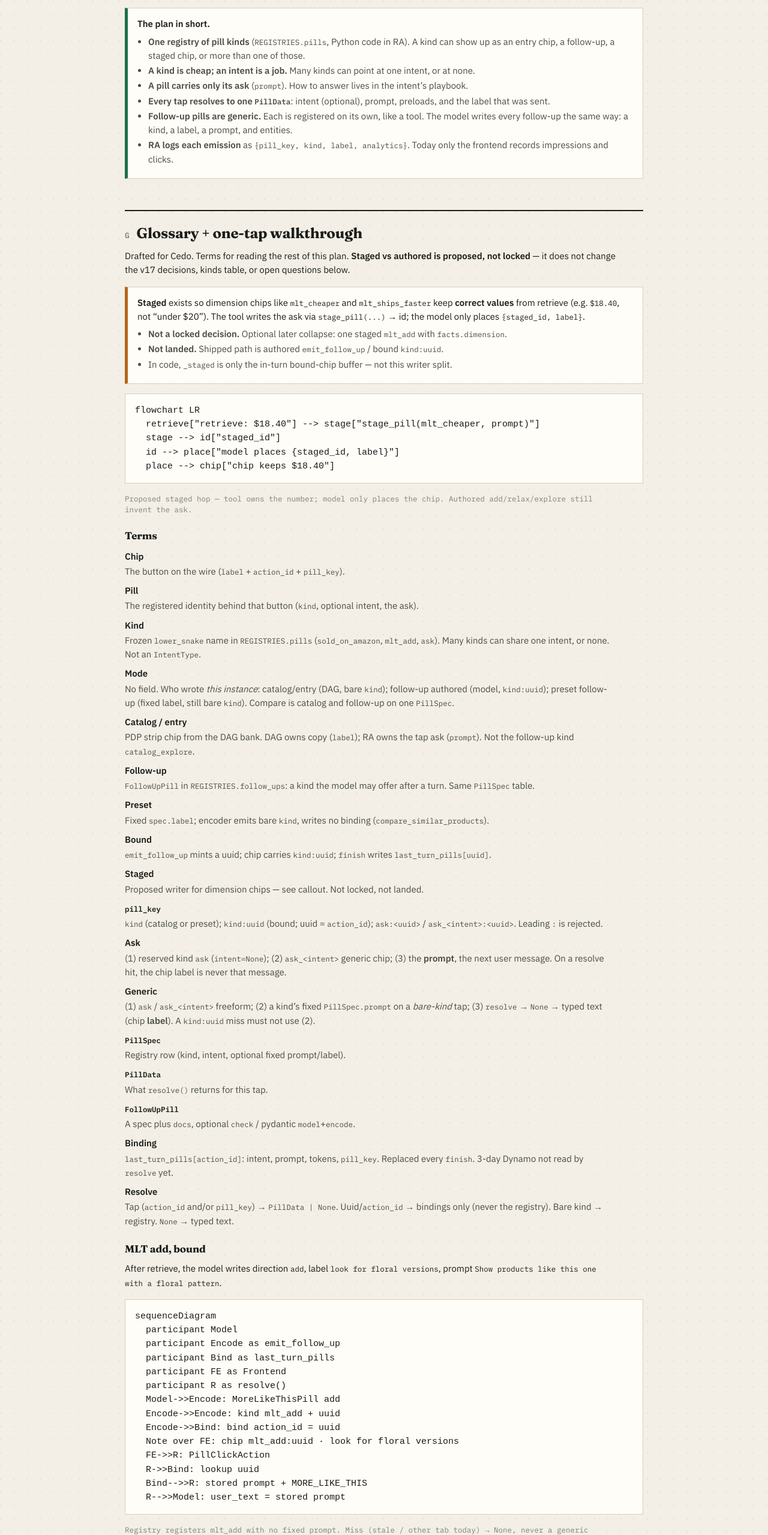
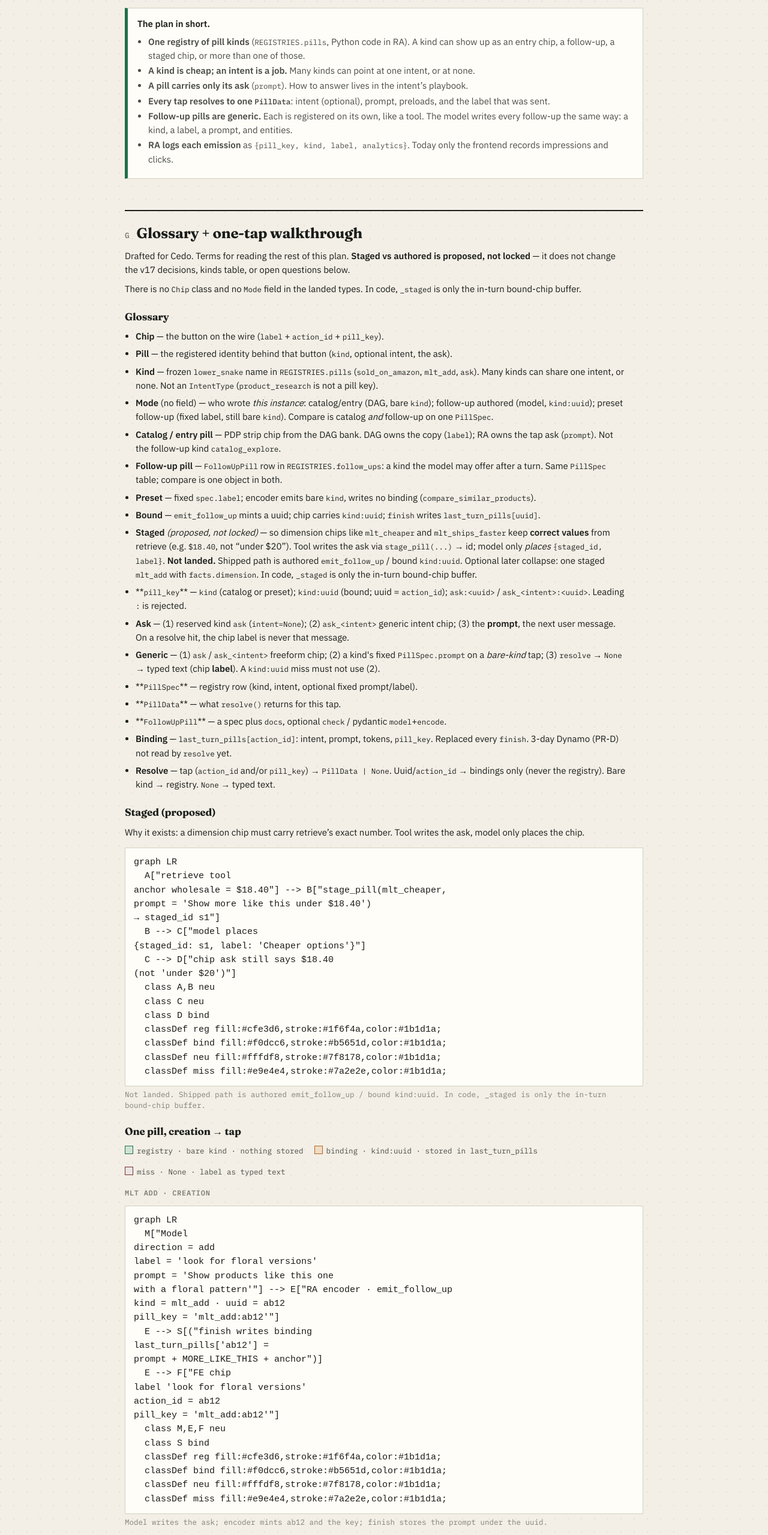
Before and after one commit to eric-tianran-li/ra-pill-glossary, a plain HTML site: page index.html in a window 1280 px wide. Shown: the part 241-2800 px from the top of the page at 60% size. Drawn offline with Linux system fonts and the light colour scheme; a script that the page names is missing.

Commit message:
Sync glossary bullets from store md; split walkthroughs into creation/tap/miss flows with example values

```diff
--- a/index.html
+++ b/index.html
@@ -12,6 +12,7 @@
   mermaid.initialize({
     startOnLoad: true,
     theme: "base",
+    flowchart: { htmlLabels: true, useMaxWidth: true, nodeSpacing: 28, rankSpacing: 36 },
     themeVariables: {
       primaryColor: "#cfe3d6",
       primaryTextColor: "#1b1d1a",
@@ -96,6 +97,17 @@
   dl.glossary dd { margin: 2px 0 0 0; color: var(--ink-2); max-width: 820px; }
   .cap { font: 500 12.5px/1.45 var(--mono); color: var(--ink-3); margin: 4px 0 18px; max-width: 820px; }
   .call.proposed { border-left-color: var(--front); }
+
+  .mm { margin: 14px 0 4px; background: #fffdf8; padding: 12px 14px; border: 1px solid var(--rule); overflow-x: auto; }
+  .mm .mermaid { margin: 0; background: transparent; padding: 0; border: 0; }
+  .legend { display: flex; gap: 18px; flex-wrap: wrap; font: 500 12.5px/1.4 var(--mono); color: var(--ink-2); margin: 10px 0 4px; }
+  .legend span::before { content: ""; display: inline-block; width: 12px; height: 12px; margin-right: 6px; vertical-align: -1px; border: 1.5px solid; }
+  .legend .reg::before { background: #cfe3d6; border-color: #1f6f4a; }
+  .legend .bind::before { background: #f0dcc6; border-color: #b5651d; }
+  .legend .miss::before { background: #e9e4e4; border-color: #7a2e2e; }
+  .flows { display: grid; grid-template-columns: 1fr; gap: 6px; }
+  h4 { font: 600 12px var(--mono); letter-spacing: .06em; text-transform: uppercase; color: var(--ink-3); margin: 18px 0 0; }
+  ul.gloss li { margin: 6px 0; color: var(--ink); }
 </style>
 </head>
 <body>
@@ -119,80 +131,120 @@
 
 <h2 id="glossary"><span class="n">G</span> Glossary + one-tap walkthrough</h2>
 <p>Drafted for Cedo. Terms for reading the rest of this plan. <strong>Staged vs authored is proposed, not locked</strong> — it does not change the v17 decisions, kinds table, or open questions below.</p>
+<p>There is no <code>Chip</code> class and no <code>Mode</code> field in the landed types. In code, <code>_staged</code> is only the in-turn bound-chip buffer.</p>
 
-<div class="call proposed">
-  <strong>Staged</strong> exists so dimension chips like <code>mlt_cheaper</code> and <code>mlt_ships_faster</code> keep <strong>correct values</strong> from retrieve (e.g. <code>$18.40</code>, not “under $20”). The tool writes the ask via <code>stage_pill(...)</code> → id; the model only places <code>{staged_id, label}</code>.
-  <ul class="tight">
-    <li><strong>Not a locked decision.</strong> Optional later collapse: one staged <code>mlt_add</code> with <code>facts.dimension</code>.</li>
-    <li><strong>Not landed.</strong> Shipped path is authored <code>emit_follow_up</code> / bound <code>kind:uuid</code>.</li>
-    <li>In code, <code>_staged</code> is only the in-turn bound-chip buffer — not this writer split.</li>
-  </ul>
-</div>
+<h3>Glossary</h3>
+<ul class="tight gloss">
+  <li><strong>Chip</strong> — the button on the wire (<code>label</code> + <code>action_id</code> + <code>pill_key</code>).</li>
+  <li><strong>Pill</strong> — the registered identity behind that button (<code>kind</code>, optional intent, the ask).</li>
+  <li><strong>Kind</strong> — frozen <code>lower_snake</code> name in <code>REGISTRIES.pills</code> (<code>sold_on_amazon</code>, <code>mlt_add</code>, <code>ask</code>). Many kinds can share one intent, or none. Not an <code>IntentType</code> (<code>product_research</code> is not a pill key).</li>
+  <li><strong>Mode</strong> (no field) — who wrote <em>this instance</em>: catalog/entry (DAG, bare <code>kind</code>); follow-up authored (model, <code>kind:uuid</code>); preset follow-up (fixed label, still bare <code>kind</code>). Compare is catalog <em>and</em> follow-up on one <code>PillSpec</code>.</li>
+  <li><strong>Catalog / entry pill</strong> — PDP strip chip from the DAG bank. DAG owns the copy (<code>label</code>); RA owns the tap ask (<code>prompt</code>). Not the follow-up kind <code>catalog_explore</code>.</li>
+  <li><strong>Follow-up pill</strong> — <code>FollowUpPill</code> row in <code>REGISTRIES.follow_ups</code>: a kind the model may offer after a turn. Same <code>PillSpec</code> table; compare is one object in both.</li>
+  <li><strong>Preset</strong> — fixed <code>spec.label</code>; encoder emits bare <code>kind</code>, writes no binding (<code>compare_similar_products</code>).</li>
+  <li><strong>Bound</strong> — <code>emit_follow_up</code> mints a uuid; chip carries <code>kind:uuid</code>; <code>finish</code> writes <code>last_turn_pills[uuid]</code>.</li>
+  <li><strong>Staged</strong> <em>(proposed, not locked)</em> — so dimension chips like <code>mlt_cheaper</code> and <code>mlt_ships_faster</code> keep <strong>correct values</strong> from retrieve (e.g. <code>$18.40</code>, not “under $20”). Tool writes the ask via <code>stage_pill(...)</code> → id; model only <em>places</em> <code>{staged_id, label}</code>. <strong>Not landed.</strong> Shipped path is authored <code>emit_follow_up</code> / bound <code>kind:uuid</code>. Optional later collapse: one staged <code>mlt_add</code> with <code>facts.dimension</code>. In code, <code>_staged</code> is only the in-turn bound-chip buffer.</li>
+  <li>**<code>pill_key</code>** — <code>kind</code> (catalog or preset); <code>kind:uuid</code> (bound; uuid = <code>action_id</code>); <code>ask:&lt;uuid&gt;</code> / <code>ask_&lt;intent&gt;:&lt;uuid&gt;</code>. Leading <code>:</code> is rejected.</li>
+  <li><strong>Ask</strong> — (1) reserved kind <code>ask</code> (<code>intent=None</code>); (2) <code>ask_&lt;intent&gt;</code> generic intent chip; (3) the <strong>prompt</strong>, the next user message. On a resolve hit, the chip label is never that message.</li>
+  <li><strong>Generic</strong> — (1) <code>ask</code> / <code>ask_&lt;intent&gt;</code> freeform chip; (2) a kind's fixed <code>PillSpec.prompt</code> on a <em>bare-kind</em> tap; (3) <code>resolve</code> → <code>None</code> → typed text (chip <strong>label</strong>). A <code>kind:uuid</code> miss must not use (2).</li>
+  <li>**<code>PillSpec</code>** — registry row (kind, intent, optional fixed prompt/label).</li>
+  <li>**<code>PillData</code>** — what <code>resolve()</code> returns for this tap.</li>
+  <li>**<code>FollowUpPill</code>** — a spec plus <code>docs</code>, optional <code>check</code> / pydantic <code>model</code>+<code>encode</code>.</li>
+  <li><strong>Binding</strong> — <code>last_turn_pills[action_id]</code>: intent, prompt, tokens, <code>pill_key</code>. Replaced every <code>finish</code>. 3-day Dynamo (PR-D) not read by <code>resolve</code> yet.</li>
+  <li><strong>Resolve</strong> — tap (<code>action_id</code> and/or <code>pill_key</code>) → <code>PillData | None</code>. Uuid/<code>action_id</code> → bindings only (never the registry). Bare kind → registry. <code>None</code> → typed text.</li>
+</ul>
 
-<pre class="mermaid">
-flowchart LR
-  retrieve["retrieve: $18.40"] --> stage["stage_pill(mlt_cheaper, prompt)"]
-  stage --> id["staged_id"]
-  id --> place["model places {staged_id, label}"]
-  place --> chip["chip keeps $18.40"]
-</pre>
-<p class="cap">Proposed staged hop — tool owns the number; model only places the chip. Authored add/relax/explore still invent the ask.</p>
+<h3>Staged (proposed)</h3>
+<p>Why it exists: a dimension chip must carry retrieve’s exact number. Tool writes the ask, model only places the chip.</p>
+<div class="mm"><pre class="mermaid">
+graph LR
+  A["retrieve tool<br/>anchor wholesale = $18.40"] --> B["stage_pill(mlt_cheaper,<br/>prompt = 'Show more like this under $18.40')<br/>→ staged_id s1"]
+  B --> C["model places<br/>{staged_id: s1, label: 'Cheaper options'}"]
+  C --> D["chip ask still says $18.40<br/>(not 'under $20')"]
+  class A,B neu
+  class C neu
+  class D bind
+  classDef reg fill:#cfe3d6,stroke:#1f6f4a,color:#1b1d1a;
+  classDef bind fill:#f0dcc6,stroke:#b5651d,color:#1b1d1a;
+  classDef neu fill:#fffdf8,stroke:#7f8178,color:#1b1d1a;
+  classDef miss fill:#e9e4e4,stroke:#7a2e2e,color:#1b1d1a;
+</pre></div>
+<p class="cap">Not landed. Shipped path is authored <code>emit_follow_up</code> / bound <code>kind:uuid</code>. In code, <code>_staged</code> is only the in-turn bound-chip buffer.</p>
 
-<h3>Terms</h3>
-<dl class="glossary">
-  <dt>Chip</dt><dd>The button on the wire (<code>label</code> + <code>action_id</code> + <code>pill_key</code>).</dd>
-  <dt>Pill</dt><dd>The registered identity behind that button (<code>kind</code>, optional intent, the ask).</dd>
-  <dt>Kind</dt><dd>Frozen <code>lower_snake</code> name in <code>REGISTRIES.pills</code> (<code>sold_on_amazon</code>, <code>mlt_add</code>, <code>ask</code>). Many kinds can share one intent, or none. Not an <code>IntentType</code>.</dd>
-  <dt>Mode</dt><dd>No field. Who wrote <em>this instance</em>: catalog/entry (DAG, bare <code>kind</code>); follow-up authored (model, <code>kind:uuid</code>); preset follow-up (fixed label, still bare <code>kind</code>). Compare is catalog and follow-up on one <code>PillSpec</code>.</dd>
-  <dt>Catalog / entry</dt><dd>PDP strip chip from the DAG bank. DAG owns copy (<code>label</code>); RA owns the tap ask (<code>prompt</code>). Not the follow-up kind <code>catalog_explore</code>.</dd>
-  <dt>Follow-up</dt><dd><code>FollowUpPill</code> in <code>REGISTRIES.follow_ups</code>: a kind the model may offer after a turn. Same <code>PillSpec</code> table.</dd>
-  <dt>Preset</dt><dd>Fixed <code>spec.label</code>; encoder emits bare <code>kind</code>, writes no binding (<code>compare_similar_products</code>).</dd>
-  <dt>Bound</dt><dd><code>emit_follow_up</code> mints a uuid; chip carries <code>kind:uuid</code>; <code>finish</code> writes <code>last_turn_pills[uuid]</code>.</dd>
-  <dt>Staged</dt><dd>Proposed writer for dimension chips — see callout. Not locked, not landed.</dd>
-  <dt><code>pill_key</code></dt><dd><code>kind</code> (catalog or preset); <code>kind:uuid</code> (bound; uuid = <code>action_id</code>); <code>ask:&lt;uuid&gt;</code> / <code>ask_&lt;intent&gt;:&lt;uuid&gt;</code>. Leading <code>:</code> is rejected.</dd>
-  <dt>Ask</dt><dd>(1) reserved kind <code>ask</code> (<code>intent=None</code>); (2) <code>ask_&lt;intent&gt;</code> generic chip; (3) the <strong>prompt</strong>, the next user message. On a resolve hit, the chip label is never that message.</dd>
-  <dt>Generic</dt><dd>(1) <code>ask</code> / <code>ask_&lt;intent&gt;</code> freeform; (2) a kind’s fixed <code>PillSpec.prompt</code> on a <em>bare-kind</em> tap; (3) <code>resolve</code> → <code>None</code> → typed text (chip <strong>label</strong>). A <code>kind:uuid</code> miss must not use (2).</dd>
-  <dt><code>PillSpec</code></dt><dd>Registry row (kind, intent, optional fixed prompt/label).</dd>
-  <dt><code>PillData</code></dt><dd>What <code>resolve()</code> returns for this tap.</dd>
-  <dt><code>FollowUpPill</code></dt><dd>A spec plus <code>docs</code>, optional <code>check</code> / pydantic <code>model</code>+<code>encode</code>.</dd>
-  <dt>Binding</dt><dd><code>last_turn_pills[action_id]</code>: intent, prompt, tokens, <code>pill_key</code>. Replaced every <code>finish</code>. 3-day Dynamo not read by <code>resolve</code> yet.</dd>
-  <dt>Resolve</dt><dd>Tap (<code>action_id</code> and/or <code>pill_key</code>) → <code>PillData | None</code>. Uuid/<code>action_id</code> → bindings only (never the registry). Bare kind → registry. <code>None</code> → typed text.</dd>
-</dl>
+<h3>One pill, creation → tap</h3>
+<div class="legend"><span class="reg">registry · bare <code>kind</code> · nothing stored</span><span class="bind">binding · <code>kind:uuid</code> · stored in <code>last_turn_pills</code></span><span class="miss">miss · <code>None</code> · label as typed text</span></div>
 
-<h3>MLT add, bound</h3>
-<p>After retrieve, the model writes direction <code>add</code>, label <code>look for floral versions</code>, prompt <code>Show products like this one with a floral pattern</code>.</p>
-<pre class="mermaid">
-sequenceDiagram
-  participant Model
-  participant Encode as emit_follow_up
-  participant Bind as last_turn_pills
-  participant FE as Frontend
-  participant R as resolve()
-  Model->>Encode: MoreLikeThisPill add
-  Encode->>Encode: kind mlt_add + uuid
-  Encode->>Bind: bind action_id = uuid
-  Note over FE: chip mlt_add:uuid · look for floral versions
-  FE->>R: PillClickAction
-  R->>Bind: lookup uuid
-  Bind-->>R: stored prompt + MORE_LIKE_THIS
-  R-->>Model: user_text = stored prompt
-</pre>
-<p class="cap">Registry registers <code>mlt_add</code> with no fixed prompt. Miss (stale / other tab today) → <code>None</code>, never a generic registry prompt. Intent activates on bound tokens.</p>
+<h4>MLT add · creation</h4>
+<div class="mm"><pre class="mermaid">
+graph LR
+  M["Model<br/>direction = add<br/>label = 'look for floral versions'<br/>prompt = 'Show products like this one<br/>with a floral pattern'"] --> E["RA encoder · emit_follow_up<br/>kind = mlt_add · uuid = ab12<br/>pill_key = 'mlt_add:ab12'"]
+  E --> S[("finish writes binding<br/>last_turn_pills['ab12'] =<br/>prompt + MORE_LIKE_THIS + anchor")]
+  E --> F["FE chip<br/>label 'look for floral versions'<br/>action_id = ab12<br/>pill_key = 'mlt_add:ab12'"]
+  class M,E,F neu
+  class S bind
+  classDef reg fill:#cfe3d6,stroke:#1f6f4a,color:#1b1d1a;
+  classDef bind fill:#f0dcc6,stroke:#b5651d,color:#1b1d1a;
+  classDef neu fill:#fffdf8,stroke:#7f8178,color:#1b1d1a;
+  classDef miss fill:#e9e4e4,stroke:#7a2e2e,color:#1b1d1a;
+</pre></div>
+<p class="cap">Model writes the ask; encoder mints <code>ab12</code> and the key; <code>finish</code> stores the prompt under the uuid.</p>
+<h4>MLT add · tap</h4>
+<div class="mm"><pre class="mermaid">
+graph LR
+  F["FE sends PillClickAction<br/>action_id = ab12<br/>pill_key = 'mlt_add:ab12'<br/>raw_text = 'look for floral versions'"] --> S[("last_turn_pills['ab12']<br/>hit · never the registry")]
+  S --> P["RA resolve() → PillData<br/>kind mlt_add · intent MORE_LIKE_THIS<br/>prompt = stored prompt<br/>preload = anchor"]
+  P --> M["Model sees<br/>user message = 'Show products like this one<br/>with a floral pattern' + Focus on: anchor<br/>intent already active"]
+  class F,M neu
+  class S,P bind
+  classDef reg fill:#cfe3d6,stroke:#1f6f4a,color:#1b1d1a;
+  classDef bind fill:#f0dcc6,stroke:#b5651d,color:#1b1d1a;
+  classDef neu fill:#fffdf8,stroke:#7f8178,color:#1b1d1a;
+  classDef miss fill:#e9e4e4,stroke:#7a2e2e,color:#1b1d1a;
+</pre></div>
+<p class="cap">Uuid taps never read the registry. The stored prompt, not the chip label, becomes the user message.</p>
 
-<h3>Catalog <code>sold_on_amazon</code></h3>
-<pre class="mermaid">
-sequenceDiagram
-  participant DAG
-  participant Spec as CATALOG_PILLS
-  participant FE as Frontend
-  participant R as resolve()
-  participant Model
-  DAG->>FE: PDP chip sold_on_amazon + DAG label
-  Spec-->>R: fixed prompt on kind
-  FE->>R: MessageAction pill_key = sold_on_amazon
-  R-->>Model: spec.prompt as user message
-</pre>
-<p class="cap">Bare kind, no uuid, no binding. DAG copy is not the user-turn slot. A fake <code>sold_on_amazon:&lt;uuid&gt;</code> with no binding is <code>None</code> (label as typed text), not the Amazon prompt.</p>
+<h4>Amazon entry · creation</h4>
+<div class="mm"><pre class="mermaid">
+graph LR
+  D["DAG bank row<br/>key = 'sold_on_amazon'<br/>label = 'Is this on Amazon?'"] --> F["FE PDP chip<br/>pill_key = 'sold_on_amazon'<br/>no uuid"]
+  G["RA registry · PillSpec<br/>kind sold_on_amazon<br/>intent PRODUCT_RESEARCH<br/>prompt = 'Is this sold on Amazon?<br/>Compare the price if you find it.'"] -.->|nothing stored per chip| F
+  class D,F neu
+  class G reg
+  classDef reg fill:#cfe3d6,stroke:#1f6f4a,color:#1b1d1a;
+  classDef bind fill:#f0dcc6,stroke:#b5651d,color:#1b1d1a;
+  classDef neu fill:#fffdf8,stroke:#7f8178,color:#1b1d1a;
+  classDef miss fill:#e9e4e4,stroke:#7a2e2e,color:#1b1d1a;
+</pre></div>
+<p class="cap">DAG owns the copy on the chip; RA owns the ask on the kind. Bare key, nothing written per chip.</p>
+<h4>Amazon entry · tap</h4>
+<div class="mm"><pre class="mermaid">
+graph LR
+  F["FE sends MessageAction<br/>pill_key = 'sold_on_amazon'<br/>no uuid"] --> G["registry row<br/>PillSpec sold_on_amazon"]
+  G --> P["RA resolve() → PillData<br/>intent PRODUCT_RESEARCH<br/>prompt = spec.prompt<br/>label = None"]
+  P --> M["Model sees<br/>user message = 'Is this sold on Amazon?<br/>Compare the price if you find it.'<br/>(not the DAG label)"]
+  class F,M neu
+  class G,P reg
+  classDef reg fill:#cfe3d6,stroke:#1f6f4a,color:#1b1d1a;
+  classDef bind fill:#f0dcc6,stroke:#b5651d,color:#1b1d1a;
+  classDef neu fill:#fffdf8,stroke:#7f8178,color:#1b1d1a;
+  classDef miss fill:#e9e4e4,stroke:#7a2e2e,color:#1b1d1a;
+</pre></div>
+<p class="cap">Bare kind reads the registry row. <code>spec.prompt</code> is the user message; the DAG label is not.</p>
+
+<h4>Miss · <code>kind:uuid</code> not in bindings</h4>
+<div class="mm"><pre class="mermaid">
+graph LR
+  F["FE sends<br/>pill_key = 'mlt_add:zz99'<br/>(older turn, other tab)"] --> X["RA resolve()<br/>'zz99' not in last_turn_pills<br/>(replaced at last finish)"]
+  X --> N["returns None<br/>no registry fallback"]
+  N --> M["Model sees typed text =<br/>chip label 'look for floral versions'<br/>never mlt_add's registry prompt"]
+  class F,M neu
+  class X,N miss
+  classDef reg fill:#cfe3d6,stroke:#1f6f4a,color:#1b1d1a;
+  classDef bind fill:#f0dcc6,stroke:#b5651d,color:#1b1d1a;
+  classDef neu fill:#fffdf8,stroke:#7f8178,color:#1b1d1a;
+  classDef miss fill:#e9e4e4,stroke:#7a2e2e,color:#1b1d1a;
+</pre></div>
+<p class="cap">A miss never strips to bare kind and never runs that kind’s registry prompt. The 3-day Dynamo store (not read by <code>resolve</code> yet) is what will make these later taps hit.</p>
 
 <table>
   <thead><tr><th>Hop</th><th>MLT add</th><th>Amazon entry</th></tr></thead>
```
